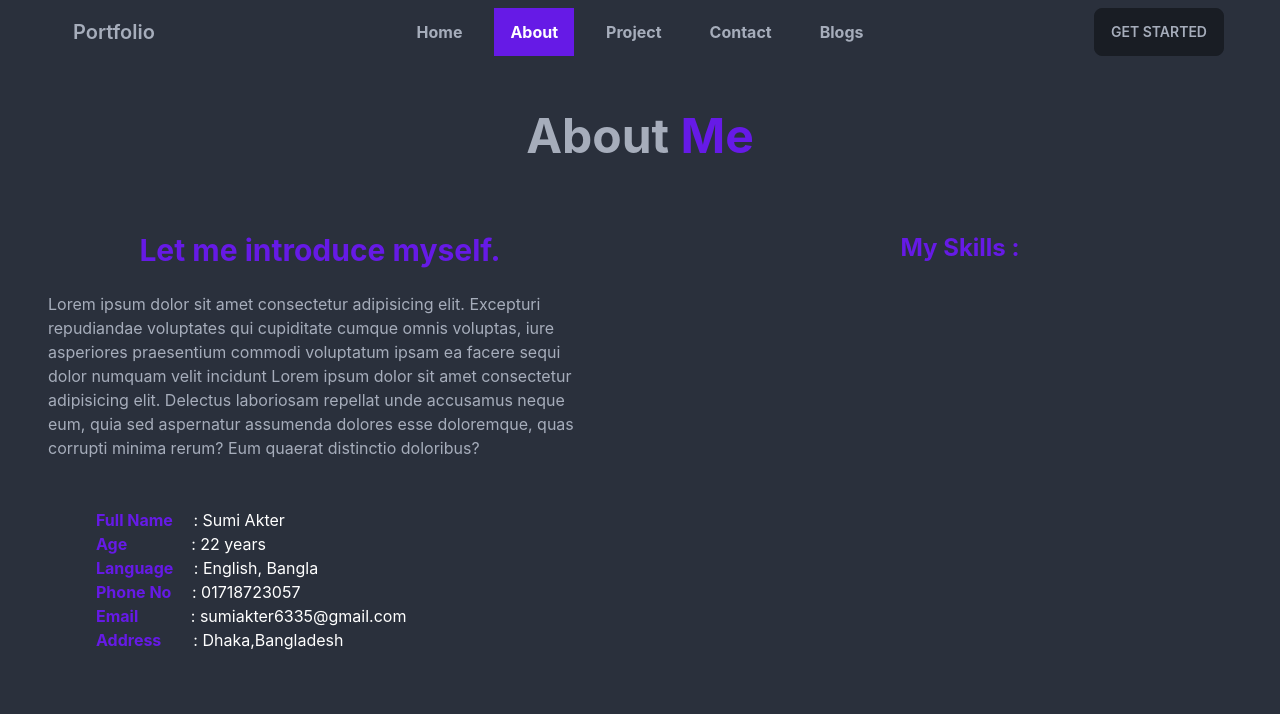
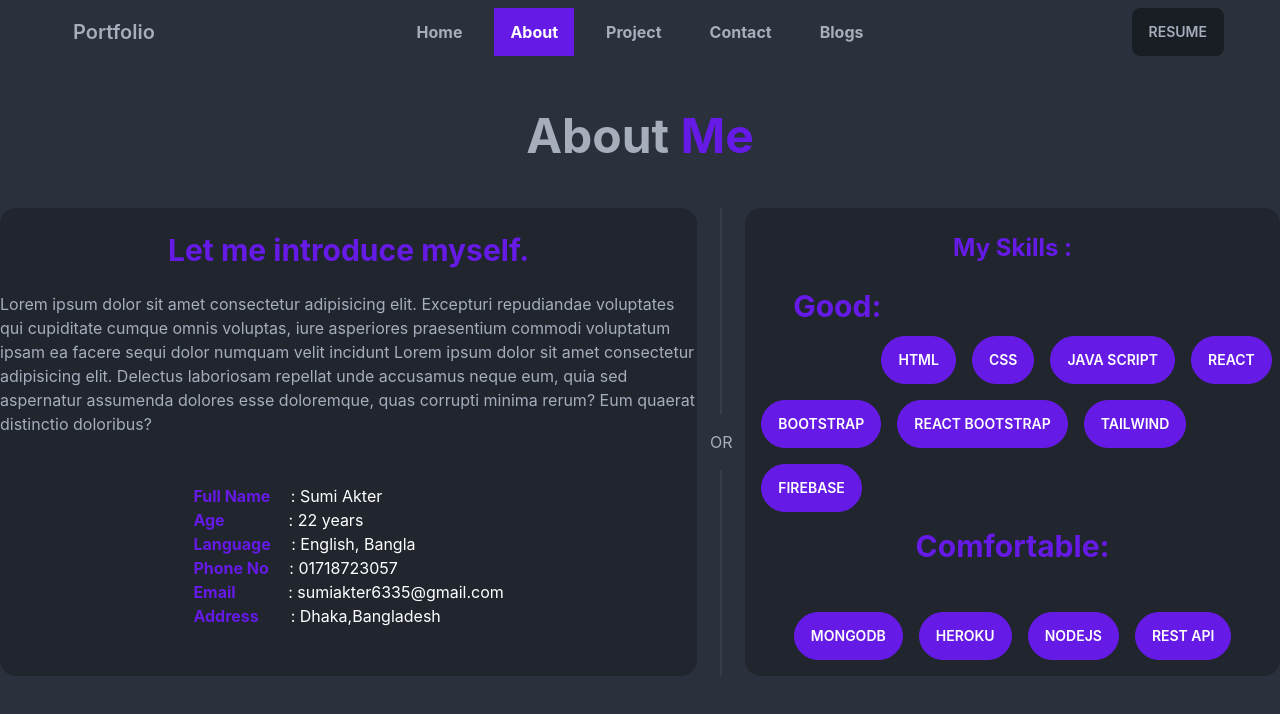
Before and after one commit to SumiAkter2/my-portfolio, a React (Create React App) app: page /about in a window 1280 px wide. Shown: the top 714 px of the page. Built offline with nearby package versions, Linux system fonts and the light colour scheme.

Commit message:
added resume

```diff
--- a/src/Pages/About/About.js
+++ b/src/Pages/About/About.js
@@ -4,12 +4,12 @@ const About = () => {
     return (
         <div>
             <h1 className='text-5xl font-bold text-center my-12'>About <span className='text-primary'>Me</span></h1>
-            <div className='grid grid-cols-2'>
-                <div className='lg:px-12'>
+            <div className='flex flex-col w-full  lg:flex-row'>
+                <div className='grid flex-grow  h-full card bg-base-300 rounded-box place-items-center'>
 
                     <h1 className='text-3xl font-bold text-primary text-center my-6'> Let me introduce myself.</h1>
                     <p>Lorem ipsum dolor sit amet consectetur adipisicing elit. Excepturi repudiandae voluptates qui cupiditate cumque omnis voluptas, iure asperiores praesentium commodi voluptatum ipsam ea facere sequi dolor numquam velit incidunt Lorem ipsum dolor sit amet consectetur adipisicing elit. Delectus laboriosam repellat unde accusamus neque eum, quia sed aspernatur assumenda dolores esse doloremque, quas corrupti minima rerum? Eum quaerat distinctio doloribus?</p>
-                    <div className='my-12 lg:px-12'>
+                    <div className='my-12 '>
                         <p className='text-white'>
                             <span className='font-bold text-primary pr-4'>  Full Name</span> : Sumi Akter</p>
                         <p className='text-white'>
@@ -29,12 +29,33 @@ const About = () => {
                         </p>
                     </div>
                 </div>
-                <div>
+                <div class="divider lg:divider-horizontal">OR</div>
+                <div className='grid flex-grow h-full card bg-base-300 rounded-box place-items-center'>
+
                     <h1 className='text-2xl font-bold text-primary text-center my-6'> My Skills :</h1>
-                    <p></p>
+                    <div className='flex  px-12'>
+                        <h1 className='text-3xl font-bold text-left text-primary '>Good:</h1>
+                        <button className="btn btn-primary mt-12 rounded-3xl mb-4">HTML</button>
+                        <button className="btn btn-primary mt-12 rounded-3xl mb-4 ml-4">CSS</button>
+                        <button className="btn btn-primary mt-12 rounded-3xl mb-4 ml-4">JAVA SCRIPT</button>
+                        <button className="btn btn-primary mt-12 rounded-3xl mb-4 ml-4">REACT</button>
+                        <br />
+
+                    </div>
+                    <div> <button className="btn btn-primary  rounded-3xl mb-4 ml-4">Bootstrap</button>
+                        <button className="btn btn-primary  rounded-3xl mb-4 ml-4">REACT Bootstrap</button>
+                        <button className="btn btn-primary  rounded-3xl mb-4 ml-4">Tailwind</button>
+                        <button className="btn btn-primary  rounded-3xl mb-4 ml-4">Firebase</button></div>
+                    <h1 className='text-3xl font-bold text-left text-primary  '>Comfortable:</h1>
+                    <div className='flex px-12'>
+
+                        <button className="btn btn-primary mt-12 rounded-3xl mb-4">MongoDB</button>
+                        <button className="btn btn-primary mt-12 rounded-3xl mb-4 ml-4">Heroku</button>
+                        <button className="btn btn-primary mt-12 rounded-3xl mb-4 ml-4">Nodejs</button>
+                        <button className="btn btn-primary mt-12 rounded-3xl mb-4 ml-4">Rest API</button>
+                    </div>
                 </div>
             </div>
-
         </div>
     );
 };
--- a/src/Pages/Home/Banner.js
+++ b/src/Pages/Home/Banner.js
@@ -5,17 +5,17 @@ const Banner = () => {
     return (
         <div className=''>
 
-            <div className="grid lg:grid-cols-2  justify-items-center  my-24  px-12" >
+            <div className="grid lg:grid-cols-2  justify-items-center  my-24  lg:px-12" >
                 <div className='w-full text-center bg-slate-600    content-center  justify-items-center align-middle'>
-                    <img src='my img.png' style={{ 'height': '300px' }} className="h-full mx-auto my-24 " alt='girls-pic' />
+                    <img src='my img.png' style={{ 'height': '300px' }} className=" mx-auto my-24 " alt='girls-pic' />
                 </div>
                 <div className='pt-12 px-12  '>
                     <h1 className="text-5xl  font-bold uppercase"> I'm Sumi Akter.</h1>
                     <p className="pt-4 text-3xl font-bold text-primary uppercase">-Junior Web Developer</p>
-                    <p className='pt-4'>I'm a creative and passionate Junior-Web developer from Bangladesh. Being a friendly person and eager to learn new technologies, I'm the right person here to develop modern and killer-looking MERN stack websites as recommended. I'm comfortable in English and a quick responder.</p>
+                    <p className='pt-4'>I'm a creative and passionate Junior-Web developer from Bangladesh. Being a friendly person and eager to learn new technologies. I'm comfortable in English and a quick responder.</p>
                     <div >
                         <button className="btn btn-primary mt-12 rounded-3xl mb-4">More About Me</button>
-                        <a href="https://drive.google.com/file/d/1gZGfgLr0TX-uTgLKOyihcwqeNyldHOAE/view"> <button className="btn btn-primary mt-12 rounded-3xl mb-4 ml-8">View Resume</button></a>
+                        <a href="https://drive.google.com/file/d/1gZGfgLr0TX-uTgLKOyihcwqeNyldHOAE/view"> <button className="btn btn-primary mt-12 rounded-3xl mb-4 lg:ml-8">View Resume</button></a>
                     </div>
                 </div>
             </div>
--- a/src/Pages/Navbar/Navbar.js
+++ b/src/Pages/Navbar/Navbar.js
@@ -3,7 +3,7 @@ import { NavLink } from 'react-router-dom';
 
 const Navbar = () => {
     return (
-        <div className='px-12'>
+        <div className='lg:px-12'>
             <div class="navbar bg-base-100">
                 <div class="navbar-start">
                     <div class="dropdown">
@@ -31,7 +31,7 @@ const Navbar = () => {
                     </ul>
                 </div>
                 <div class="navbar-end">
-                    <a class="btn">Get started</a>
+                    <a href='https://drive.google.com/file/d/1gZGfgLr0TX-uTgLKOyihcwqeNyldHOAE/view' class="btn">Resume</a>
                 </div>
             </div>
         </div>
```
